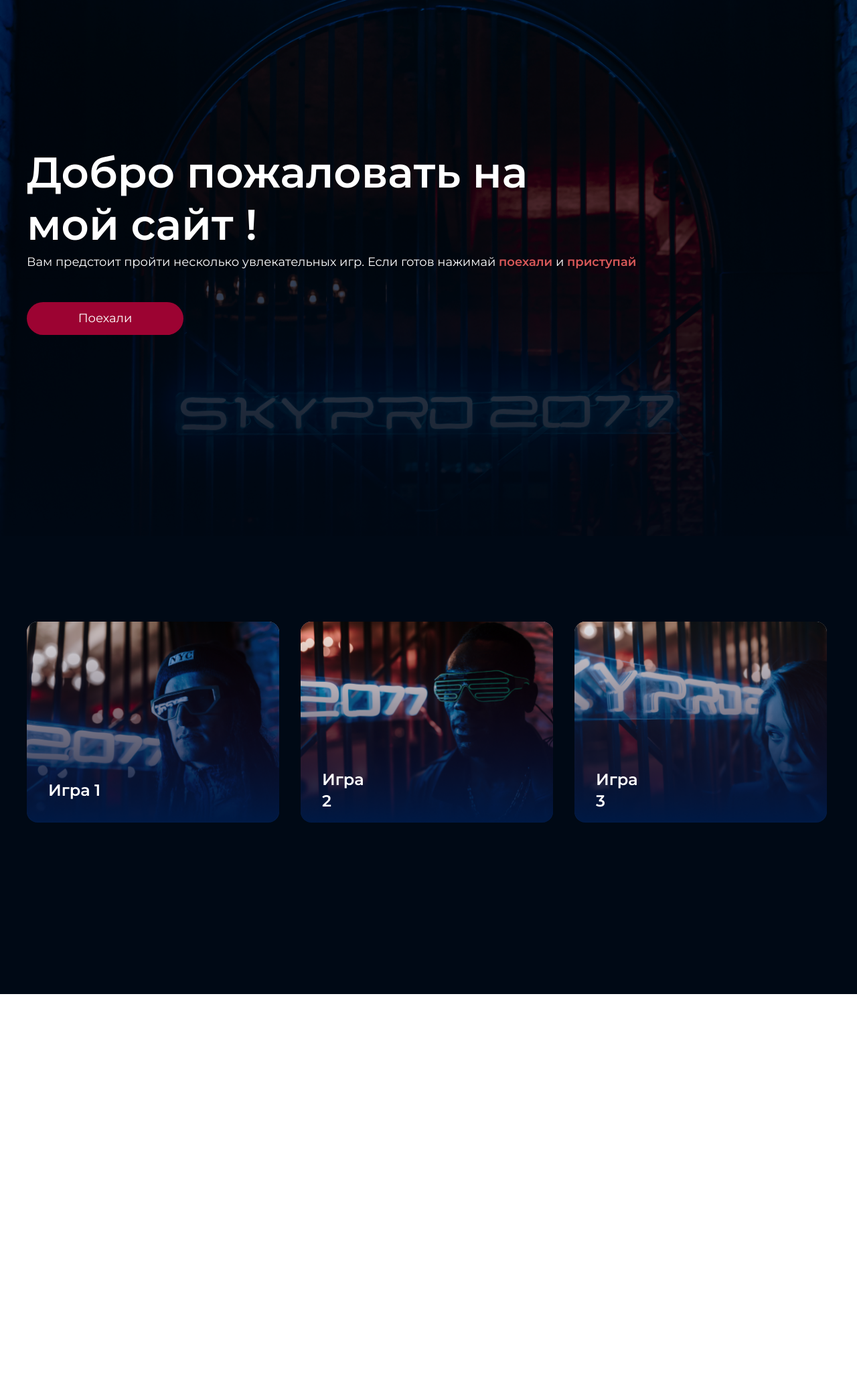
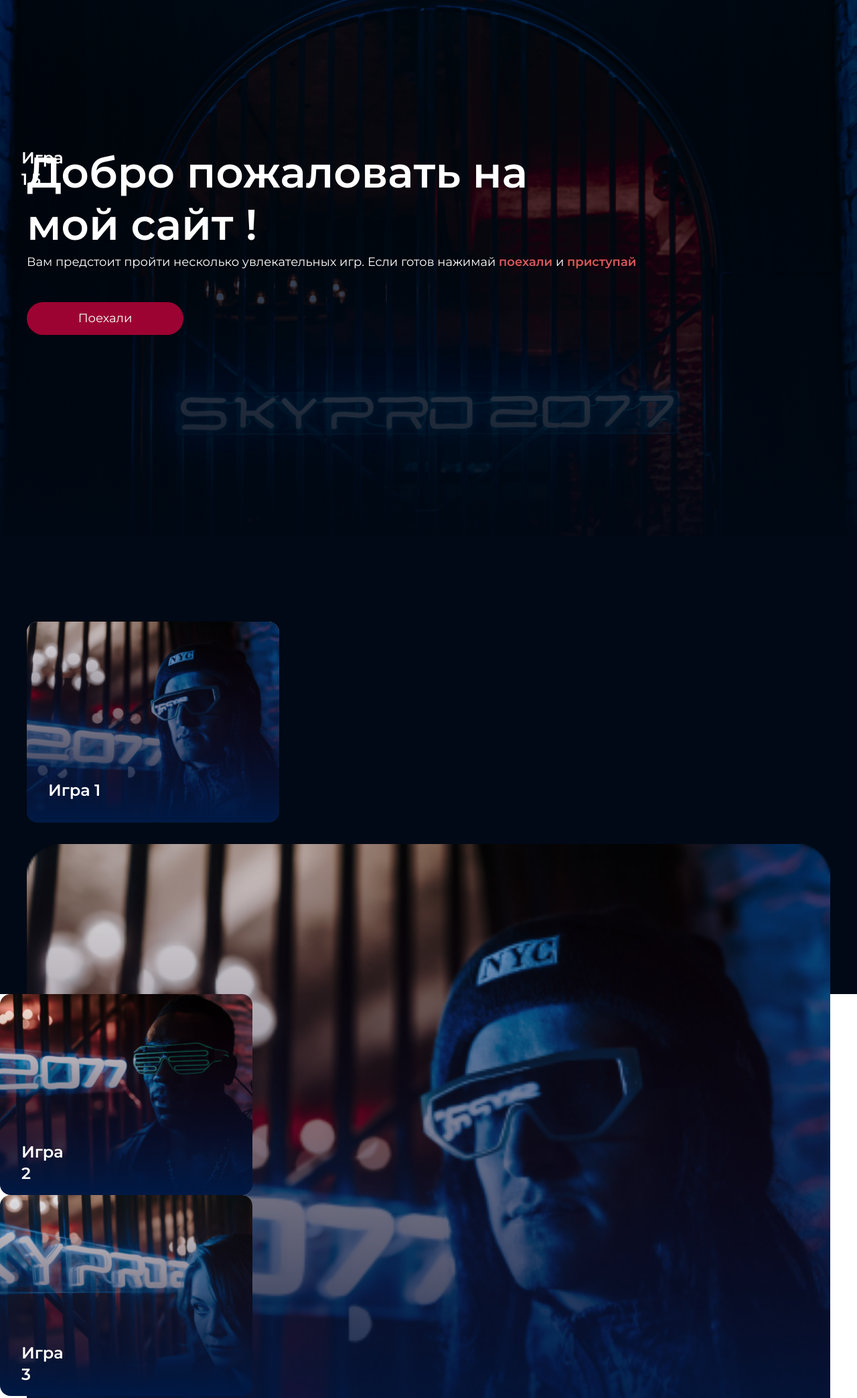
Before and after one commit to Mortems/hw1, a plain HTML site: page index.html in a window 1280 px wide. Shown: the top 2087 px of the page at 67% size. Before the commit the page ends 1484 px from the top, so only its background shows below. Drawn offline with Linux system fonts and the light colour scheme.

Commit message:
create game

```diff
--- a/index.html
+++ b/index.html
@@ -26,6 +26,9 @@
         <div class="content__info">Игра 1</div>
         <img class="content__img" src="img/game 1.png" alt="game 1" />
       </div>
+      <div class="content__info">Игра 1.5</div>
+      <img class="content__img" src="img/game 1.png" alt="game 1" />
+    </div>
       <div class="content__item">
         <div class="content__info">Игра 2</div>
         <img class="content__img" src="img/game 2.png" alt="game 2" />
```
